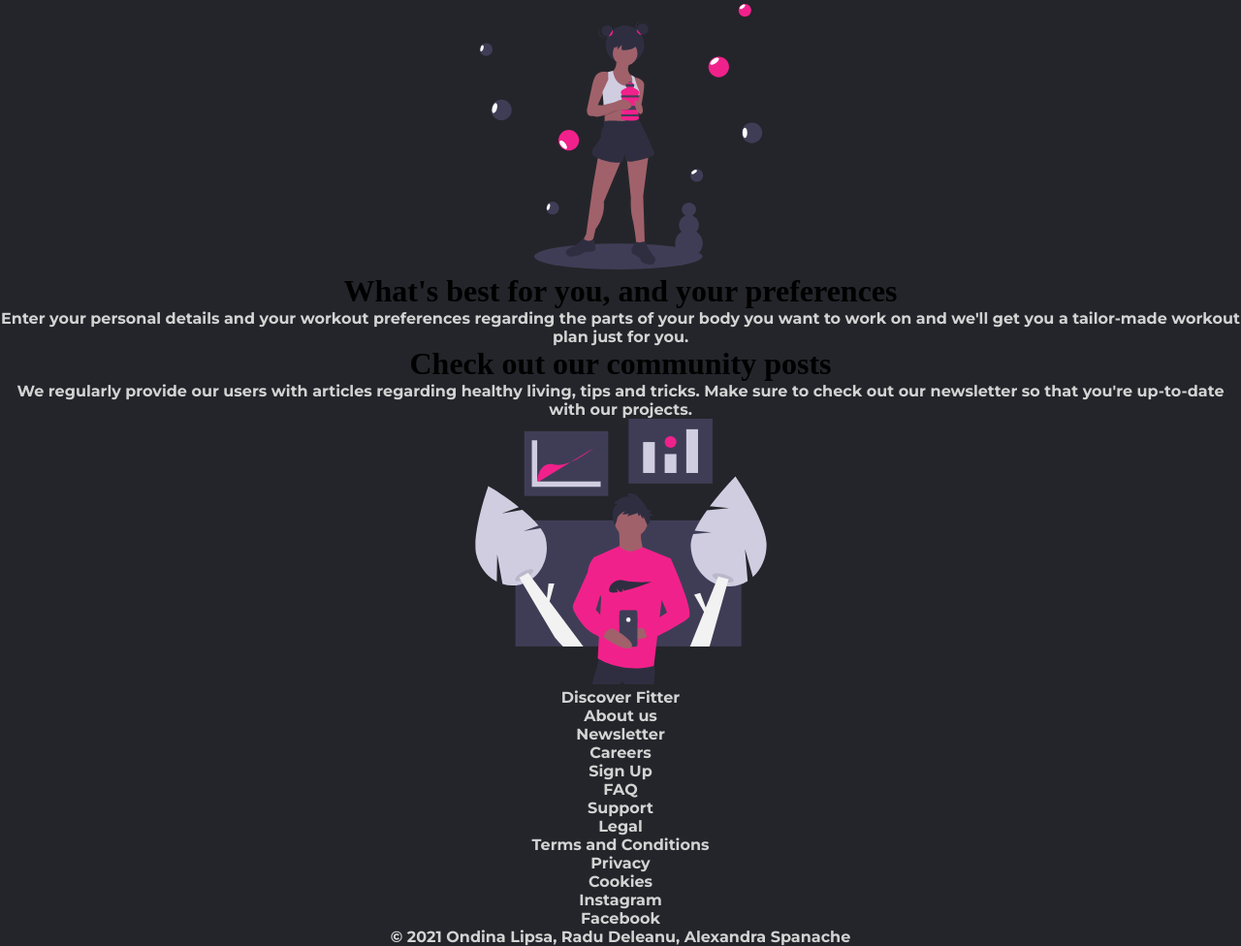
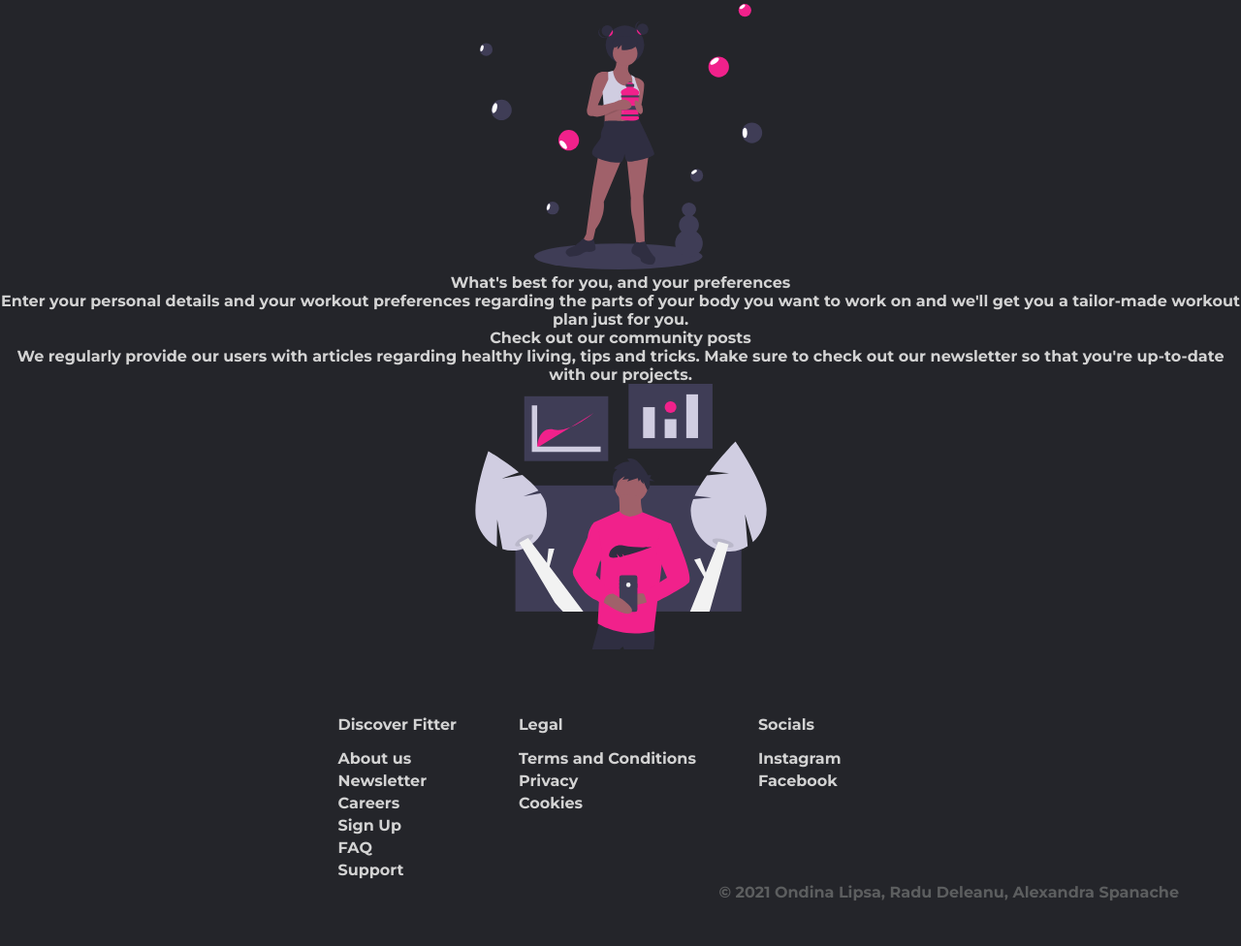
Before and after one commit to olipsa/Workout-Generator-Website, a PHP site: page /homepage.html in a window 1280 px wide. Shown: the part 1021-1997 px from the top of the page at 97% size. After the commit the page ends 1950 px from the top, so only its background shows below. Run offline with PHP 8.4, Linux system fonts and the light colour scheme.

Commit message:
footer added

```diff
--- a/homepage.css
+++ b/homepage.css
@@ -6,20 +6,16 @@
     padding: 0;
     text-align: center;
 }
-header,body, ul{
+header,body,ul{
     background-color: #24252A;
 }
 
-li, a, button, p, span, .copyright{
+li, a, button, p, span, h1{
     font-family: 'Montserrat', sans-serif;
     font-weight: 700;
-    font-size: 16px;
+    font-size: 1em;
     color: #D3D3D3;
     text-decoration: none;
-}
-
-h1 {
-    font-size: 32px;
 }
 
 header {
@@ -133,3 +129,46 @@ header {
 .get_started:hover{
     background-color: rgba(242,111,109,1);
 }
+
+.footer_container{
+    padding: 4rem 0 0;
+}
+
+.footer {
+    display: flex;
+    justify-content: center;
+    flex-wrap: wrap;
+    margin: 0 auto;
+}
+
+.footer-heading{
+    display: flex;
+    align-items: flex-start;
+    flex-direction: column;
+    margin-right: 4rem;
+}
+
+.footer-heading h1{
+    margin-bottom: 1rem;
+}
+
+.footer-heading a{
+    text-decoration: none;
+    margin-bottom: 0.25rem;
+    transition: all 0.3s ease 0s;
+}
+
+.footer-heading a:hover{
+    color: #F26F6D;
+}
+
+.copyright_container{
+    display: flex;
+    justify-content: flex-end;
+    margin-right: 4rem;
+    padding-bottom: 1rem;
+}
+
+.copyright_text{
+    color: rgba(114,115,115,0.73);
+}
--- a/homepage.html
+++ b/homepage.html
@@ -104,54 +104,32 @@
 </main>
 <footer>
     <div class="footer_container">
-        <nav>
-            <ul role="menu">
-                <li>
-                    <h4>Discover Fitter</h4>
-                </li>
-                <li>
-                    <p>About us</p>
-                </li>
-                <li>
-                    <p>Newsletter</p>
-                </li>
-                <li>
-                    <p>Careers</p>
-                </li>
-                <li>
-                    <p>Sign Up</p>
-                </li>
-                <li>
-                    <p>FAQ</p>
-                </li>
-                <li>
-                    <p>Support</p>
-                </li>
-            </ul>
-            <ul role="menu">
-                <li>
-                    <h4>Legal</h4>
-                </li>
-                <li>
-                    <p>Terms and Conditions</p>
-                </li>
-                <li>
-                    <p>Privacy</p>
-                </li>
-                <li>
-                    <p>Cookies</p>
-                </li>
-            </ul>
-        </nav>
+        <div class="footer">
+            <div class="footer-heading footer-1">
+                <h1>Discover Fitter</h1>
+                <a href="#">About us</a>
+                <a href="#">Newsletter</a>
+                <a href="#">Careers</a>
+                <a href="#">Sign Up</a>
+                <a href="#">FAQ</a>
+                <a href="#">Support</a>
+            </div>
+            <div class="footer-heading footer-2">
+                <h1>Legal</h1>
+                <a href="#">Terms and Conditions</a>
+                <a href="#">Privacy</a>
+                <a href="#">Cookies</a>
+            </div>
+            <div class="footer-heading footer-3">
+                <h1>Socials</h1>
+                <a href="https://www.instagram.com/vaasxo/">Instagram</a>
+                <a href="https://www.facebook.com/vaasxo/">Facebook</a>
+            </div>
+        </div>
     </div>
-    <div>
-        <ul class="socials">
-            <li role="option"><a href="https://www.instagram.com/vaasxo/">Instagram</a></li>
-            <li role="option"><a href="https://www.facebook.com/vaasxo/">Facebook</a></li>
-        </ul>
-        <span class="copyright">© 2021 Ondina Lipsa, Radu Deleanu, Alexandra Spanache</span>
+    <div class="copyright_container">
+        <span class="copyright_text">© 2021 Ondina Lipsa, Radu Deleanu, Alexandra Spanache</span>
     </div>
-
 </footer>
 
 <script>
```
